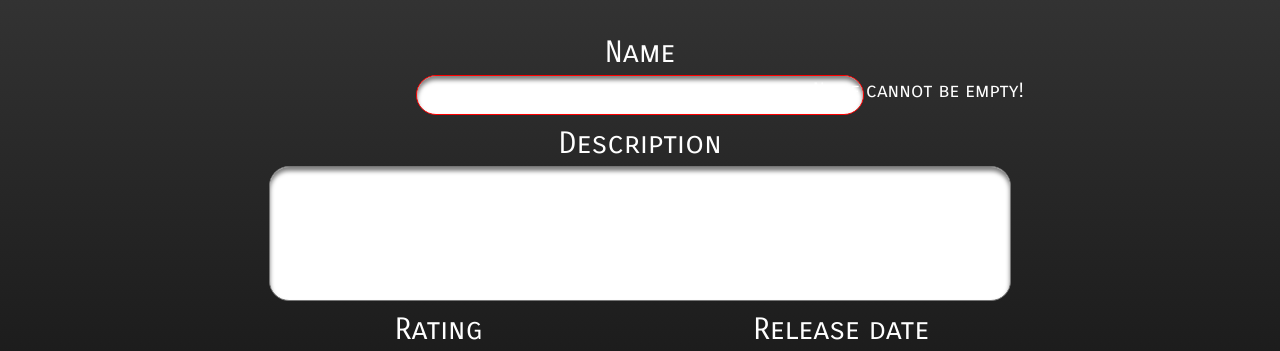
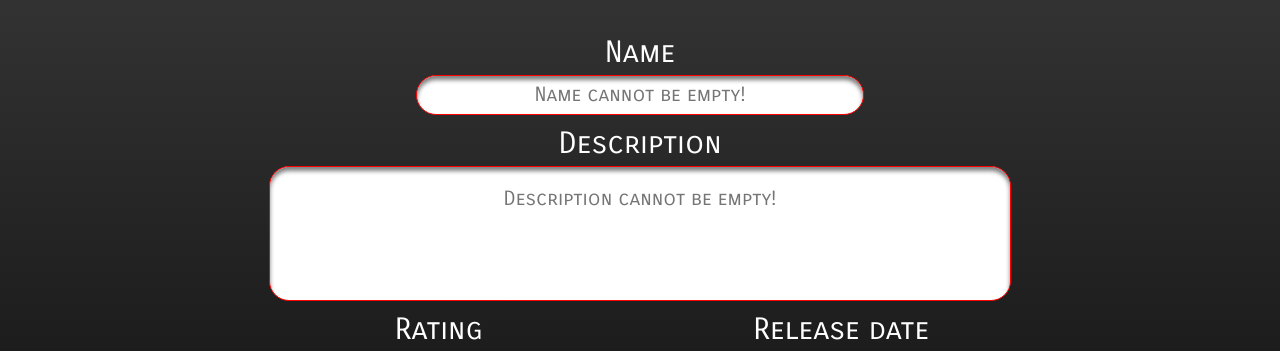
Before and after one commit to SaulPaez03/PI-Videogames-main, a React (Create React App) app in the folder client/: page /videogames/Create in a window 1280 px wide. Shown: the part 185-536 px from the top of the page. Built offline with nearby package versions, Linux system fonts and the light colour scheme; no server answers.

Commit message:
Ready to deploy

```diff
--- a/client/src/Components/CreateVideogame.jsx
+++ b/client/src/Components/CreateVideogame.jsx
@@ -34,6 +34,10 @@ export default function CreateVideogame() {
 	const [nameError, setNameError] = useState({ ...errorSnippet });
 
 	const [description, setDescription] = useState("");
+	const [descriptionError, setDescriptionError] = useState({
+		...errorSnippet,
+	});
+
 	const [rating, setRating] = useState(0);
 
 	const [release, setRelease] = useState("2000-01-01");
@@ -55,8 +59,11 @@ export default function CreateVideogame() {
 		validateName(name);
 	}, [name]);
 	useEffect(() => {
+		validateDescription(description);
+	}, [description]);
+	useEffect(() => {
 		dispatch(getAllGenres());
-	}, []);
+	}, [dispatch]);
 	useEffect(() => {
 		if (genreError.err) {
 			alert(genreError.msg);
@@ -90,6 +97,25 @@ export default function CreateVideogame() {
 			return false;
 		}
 		setNameError({
+			err: false,
+			msg: "",
+		});
+		return true;
+	};
+	const handleDescriptionChange = (description) => {
+		validateDescription(description);
+		setDescription(description);
+	};
+
+	const validateDescription = (name) => {
+		if (name === "") {
+			setDescriptionError({
+				err: true,
+				msg: "Description cannot be empty!",
+			});
+			return false;
+		}
+		setDescriptionError({
 			err: false,
 			msg: "",
 		});
@@ -225,19 +251,8 @@ export default function CreateVideogame() {
 						value={name}
 						onChange={(e) => handleNameChange(e.target.value)}
 						className={nameError.err ? nameErrorClass : ""}
+						placeholder={nameError.msg}
 					/>
-					{nameError.err && (
-						<span
-							style={{
-								fontSize: "20px",
-								position: "fixed",
-								top: "33vh",
-								right: "20vw",
-							}}
-						>
-							{nameError.msg}
-						</span>
-					)}
 				</div>
 				<label htmlFor="description">Description</label>
 				<textarea
@@ -245,7 +260,9 @@ export default function CreateVideogame() {
 					name="description"
 					id={descriptionInput}
 					value={description}
-					onChange={(e) => setDescription(e.target.value)}
+					onChange={(e) => handleDescriptionChange(e.target.value)}
+					className={descriptionError.err ? nameErrorClass : ""}
+					placeholder={descriptionError.msg}
 				/>
 				<div className={paralel}>
 					<div className={inputBox}>
--- a/client/src/Components/Styles/Videogames.module.css
+++ b/client/src/Components/Styles/Videogames.module.css
@@ -23,12 +23,13 @@
 	top: 0;
 	left: 26%;
 	width: 74%;
-	height: auto;
+	min-height: 100vh;
 	display: flex;
 	flex-direction: column;
 	align-items: center;
 	justify-content: center;
 	background-color: #111419;
+	overflow-y: scroll;
 }
 #sidebar {
 	position: fixed;
--- a/client/src/Components/VideogameDetails.jsx
+++ b/client/src/Components/VideogameDetails.jsx
@@ -28,7 +28,7 @@ export default function VideogameDetails({ videogameID: id }) {
 		return () => {
 			dispatch(clearVideogameDetails());
 		};
-	}, []);
+	}, [dispatch, id]);
 	return (
 		<div
 			id={wrapper}
--- a/client/src/Components/Videogames.jsx
+++ b/client/src/Components/Videogames.jsx
@@ -64,12 +64,12 @@ export default function Videogames() {
 		//fetch API on first load
 		dispatch(getAllVideogames());
 		dispatch(getAllGenres());
-	}, []);
+	}, [dispatch]);
 	//on displayedVideogamesUpdate
 	useEffect(() => {
 		setCurrentPage(1);
 		setPageCount(Math.ceil(displayedVideogames.length / valuesPerPage));
-	}, [displayedVideogames]);
+	}, [displayedVideogames, valuesPerPage]);
 
 	//on videogames and valuesPerPage  uptade
 	useEffect(() => {
@@ -88,6 +88,11 @@ export default function Videogames() {
 	//onSearchResults update
 	useEffect(() => {
 		if (searchResults.length) setDisplayedVideogames(searchResults);
+		else if (searchResults.error) {
+			alert("No results found");
+			dispatch(clearSearchResults());
+			setDisplayedVideogames(videogames);
+		}
 	}, [searchResults]);
 
 	const paginate = (number) => {
```
